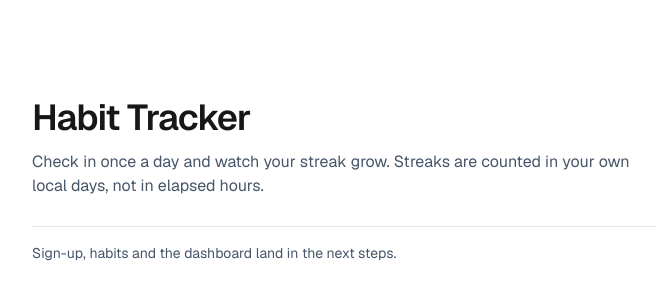
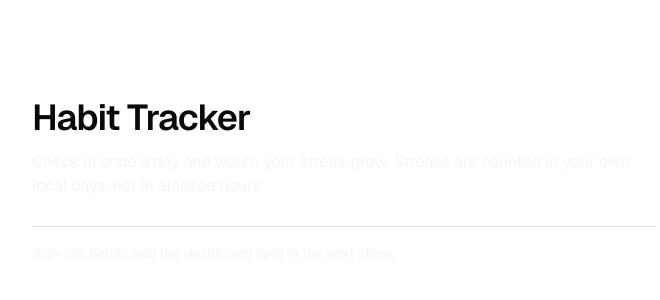
Before and after one commit to 01mohitjangid/Burdenoff, a Next.js app: page / in a window 1280 px wide. Shown: the part 220-520 px from the top of the page, without its empty margins (296-956 px from the left). Built offline with nearby package versions, Linux system fonts and the light colour scheme.

Commit message:
style: rebuild the palette on semantic design tokens

```diff
--- a/src/app/globals.css
+++ b/src/app/globals.css
@@ -1,35 +1,170 @@
 @import 'tailwindcss';
+@import 'tw-animate-css';
+@import 'shadcn/tailwind.css';
+
+/*
+ * Dark mode is driven by a class, not by a media query, so the user can choose
+ * a theme rather than inheriting whatever their operating system decided.
+ * `next-themes` puts the class on <html>.
+ */
+@custom-variant dark (&:is(.dark *));
 
 :root {
-  /* Lets native controls (date inputs, checkboxes, scrollbars) follow the theme. */
-  color-scheme: light dark;
+  --radius: 0.625rem;
+  /* Set by next/font in the root layout. */
+  --font-sans: var(--font-geist-sans);
 
-  --background: #ffffff;
-  --foreground: #171717;
-  --muted: #475569;
-  --border: #e2e8f0;
+  --background: oklch(1 0 0);
+  --foreground: oklch(0.145 0 0);
+  --card: oklch(1 0 0);
+  --card-foreground: oklch(0.145 0 0);
+  --popover: oklch(1 0 0);
+  --popover-foreground: oklch(0.145 0 0);
+
+  /* Indigo, rather than shadcn's default near-black. A streak is a small daily
+     reward, and the primary colour is the one that marks it. */
+  --primary: oklch(0.53 0.19 277);
+  --primary-foreground: oklch(0.985 0 0);
+
+  --secondary: oklch(0.97 0 0);
+  --secondary-foreground: oklch(0.205 0 0);
+  --muted: oklch(0.97 0 0);
+  --muted-foreground: oklch(0.47 0 0);
+  --accent: oklch(0.96 0.02 277);
+  --accent-foreground: oklch(0.35 0.15 277);
+  --destructive: oklch(0.577 0.245 27.325);
+  --destructive-foreground: oklch(0.985 0 0);
+
+  /* shadcn ships no success colour, and "you did it today" is the one piece of
+     good news this app has to give. 4.9:1 on the surface behind it. */
+  --success: oklch(0.48 0.14 152);
+  --success-foreground: oklch(0.985 0 0);
+  --success-muted: oklch(0.95 0.05 152);
+
+  --border: oklch(0.9 0 0);
+  --input: oklch(0.87 0 0);
+  --ring: oklch(0.53 0.19 277);
+
+  --chart-1: oklch(0.53 0.19 277);
+  --chart-2: oklch(0.62 0.16 250);
+  --chart-3: oklch(0.7 0.13 200);
+  --chart-4: oklch(0.75 0.12 160);
+  --chart-5: oklch(0.65 0.15 300);
+
+  --sidebar: oklch(0.985 0 0);
+  --sidebar-foreground: oklch(0.145 0 0);
+  --sidebar-primary: oklch(0.53 0.19 277);
+  --sidebar-primary-foreground: oklch(0.985 0 0);
+  --sidebar-accent: oklch(0.97 0 0);
+  --sidebar-accent-foreground: oklch(0.205 0 0);
+  --sidebar-border: oklch(0.922 0 0);
+  --sidebar-ring: oklch(0.53 0.19 277);
+}
+
+.dark {
+  --background: oklch(0.145 0 0);
+  --foreground: oklch(0.985 0 0);
+  --card: oklch(0.205 0 0);
+  --card-foreground: oklch(0.985 0 0);
+  --popover: oklch(0.205 0 0);
+  --popover-foreground: oklch(0.985 0 0);
+
+  --primary: oklch(0.72 0.15 277);
+  --primary-foreground: oklch(0.16 0.03 277);
+
+  --secondary: oklch(0.269 0 0);
+  --secondary-foreground: oklch(0.985 0 0);
+  --muted: oklch(0.269 0 0);
+  --muted-foreground: oklch(0.72 0 0);
+  --accent: oklch(0.3 0.04 277);
+  --accent-foreground: oklch(0.9 0.05 277);
+  --destructive: oklch(0.704 0.191 22.216);
+  /* Dark red is light, so its foreground is dark. */
+  --destructive-foreground: oklch(0.16 0.05 27);
+
+  --success: oklch(0.78 0.17 152);
+  --success-foreground: oklch(0.16 0.05 152);
+  --success-muted: oklch(0.28 0.06 152);
+
+  --border: oklch(1 0 0 / 14%);
+  --input: oklch(1 0 0 / 22%);
+  --ring: oklch(0.72 0.15 277);
+
+  --chart-1: oklch(0.72 0.15 277);
+  --chart-2: oklch(0.7 0.14 250);
+  --chart-3: oklch(0.72 0.12 200);
+  --chart-4: oklch(0.76 0.12 160);
+  --chart-5: oklch(0.72 0.14 300);
+
+  --sidebar: oklch(0.205 0 0);
+  --sidebar-foreground: oklch(0.985 0 0);
+  --sidebar-primary: oklch(0.72 0.15 277);
+  --sidebar-primary-foreground: oklch(0.985 0 0);
+  --sidebar-accent: oklch(0.269 0 0);
+  --sidebar-accent-foreground: oklch(0.985 0 0);
+  --sidebar-border: oklch(1 0 0 / 10%);
+  --sidebar-ring: oklch(0.72 0.15 277);
 }
 
 @theme inline {
   --color-background: var(--background);
   --color-foreground: var(--foreground);
+  --color-card: var(--card);
+  --color-card-foreground: var(--card-foreground);
+  --color-popover: var(--popover);
+  --color-popover-foreground: var(--popover-foreground);
+  --color-primary: var(--primary);
+  --color-primary-foreground: var(--primary-foreground);
+  --color-secondary: var(--secondary);
+  --color-secondary-foreground: var(--secondary-foreground);
   --color-muted: var(--muted);
+  --color-muted-foreground: var(--muted-foreground);
+  --color-accent: var(--accent);
+  --color-accent-foreground: var(--accent-foreground);
+  --color-destructive: var(--destructive);
+  --color-destructive-foreground: var(--destructive-foreground);
+  --color-success: var(--success);
+  --color-success-foreground: var(--success-foreground);
+  --color-success-muted: var(--success-muted);
   --color-border: var(--border);
-  --font-sans: var(--font-geist-sans);
+  --color-input: var(--input);
+  --color-ring: var(--ring);
+
+  --color-chart-1: var(--chart-1);
+  --color-chart-2: var(--chart-2);
+  --color-chart-3: var(--chart-3);
+  --color-chart-4: var(--chart-4);
+  --color-chart-5: var(--chart-5);
+
+  --color-sidebar: var(--sidebar);
+  --color-sidebar-foreground: var(--sidebar-foreground);
+  --color-sidebar-primary: var(--sidebar-primary);
+  --color-sidebar-primary-foreground: var(--sidebar-primary-foreground);
+  --color-sidebar-accent: var(--sidebar-accent);
+  --color-sidebar-accent-foreground: var(--sidebar-accent-foreground);
+  --color-sidebar-border: var(--sidebar-border);
+  --color-sidebar-ring: var(--sidebar-ring);
+
   --font-mono: var(--font-geist-mono);
+  --font-heading: var(--font-sans);
+
+  --radius-sm: calc(var(--radius) * 0.6);
+  --radius-md: calc(var(--radius) * 0.8);
+  --radius-lg: var(--radius);
+  --radius-xl: calc(var(--radius) * 1.4);
+  --radius-2xl: calc(var(--radius) * 1.8);
+  --radius-3xl: calc(var(--radius) * 2.2);
+  --radius-4xl: calc(var(--radius) * 2.6);
 }
 
-@media (prefers-color-scheme: dark) {
-  :root {
-    --background: #0a0a0a;
-    --foreground: #ededed;
-    --muted: #94a3b8;
-    --border: #1e293b;
+@layer base {
+  * {
+    @apply border-border outline-ring/50;
+  }
+  body {
+    @apply bg-background text-foreground;
+  }
+  html {
+    @apply font-sans;
   }
 }
-
-body {
-  background: var(--background);
-  color: var(--foreground);
-  font-family: var(--font-sans), system-ui, sans-serif;
-}
```
